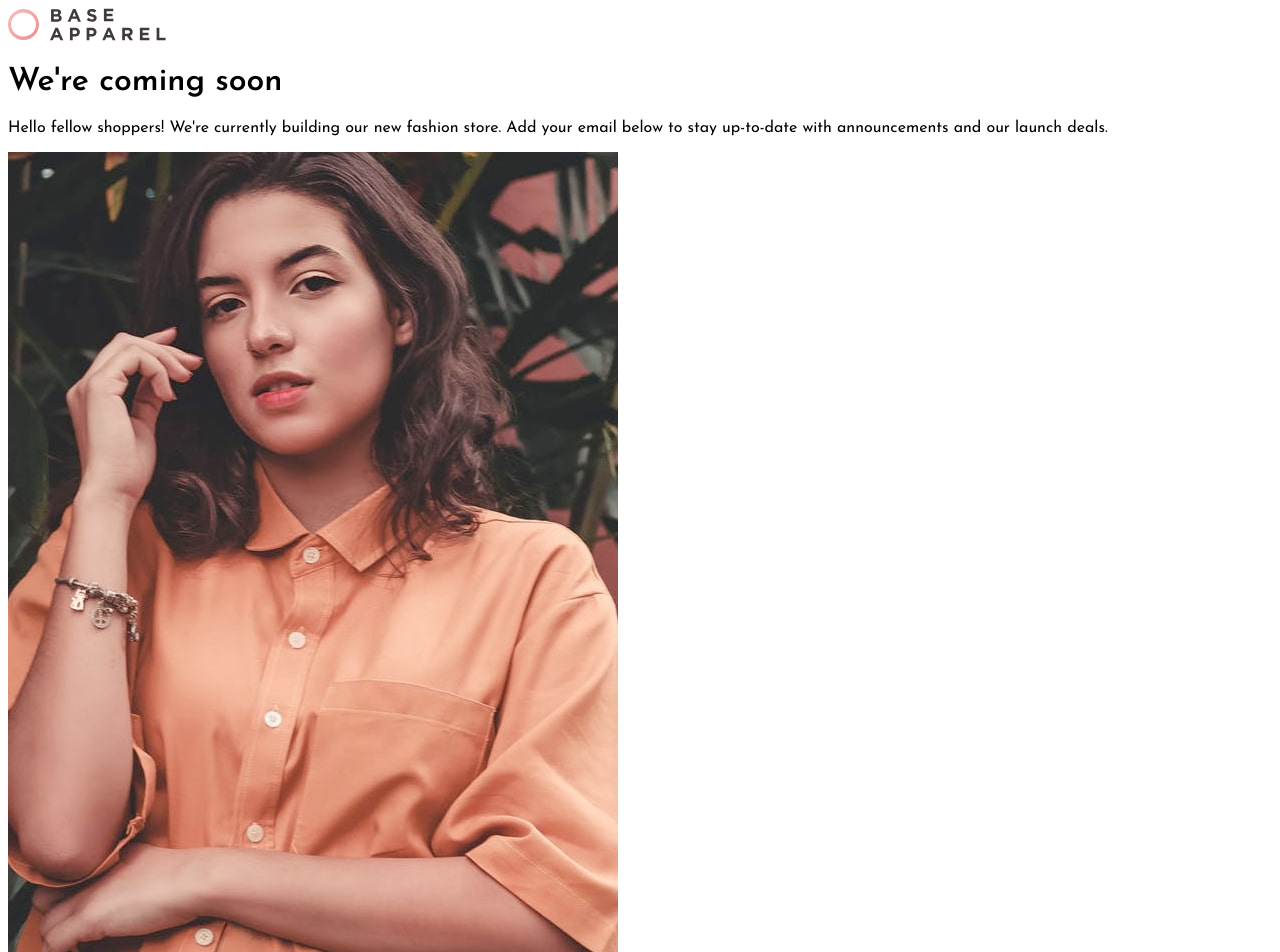
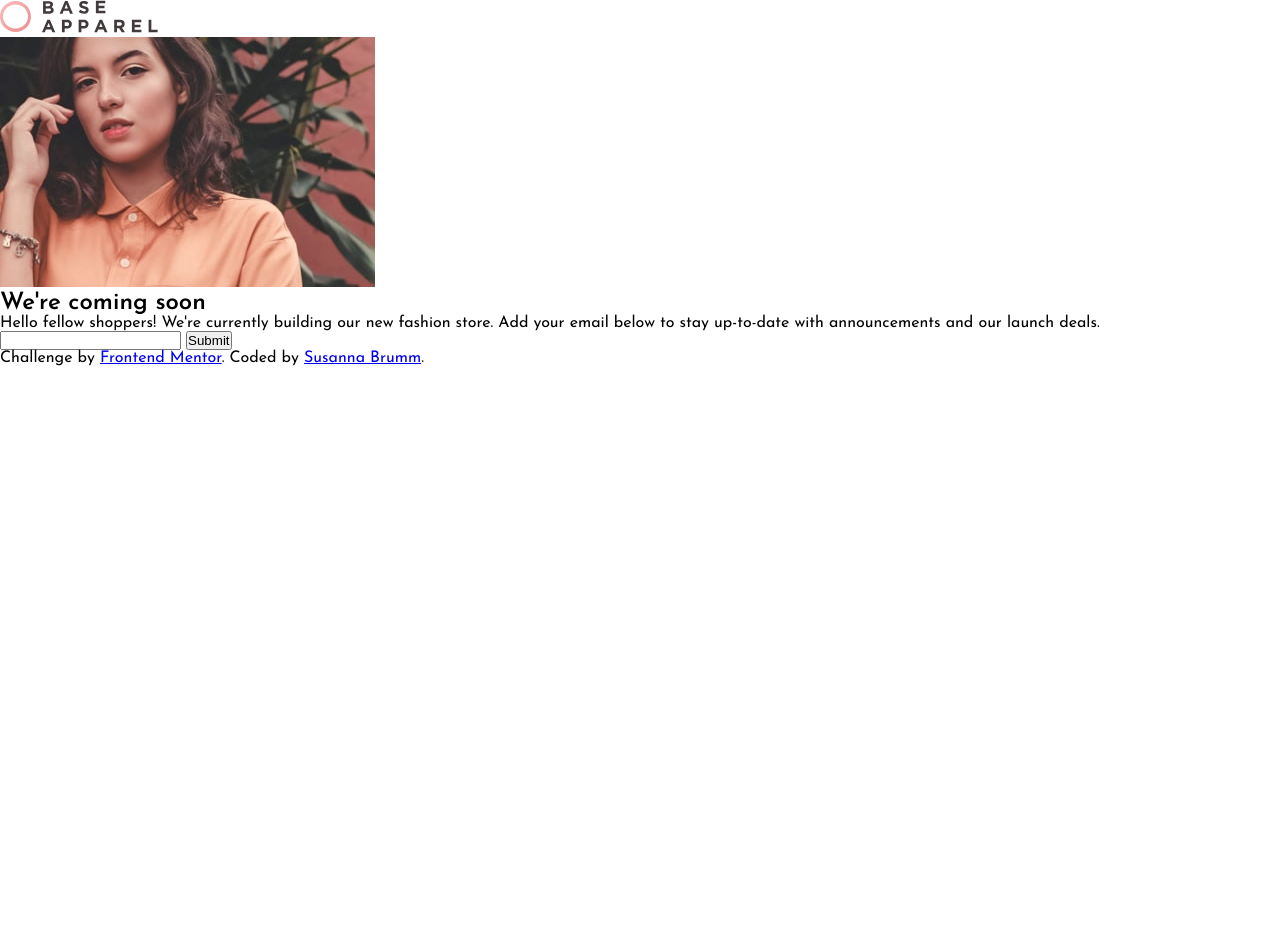
Before and after one commit to susi189/fm-coming-soon-page, a website: page index.html in a window 1280 px wide. Shown: the top 952 px of the page. After the commit the page ends 800 px from the top, so only its background shows below. Drawn offline with Linux system fonts and the light colour scheme.

Commit message:
added some general styles and changed index.html structure

```diff
--- a/index.html
+++ b/index.html
@@ -21,25 +21,30 @@
     <title>Frontend Mentor | Base Apparel coming soon page</title>
   </head>
   <body>
-    <header><img src="./images/logo.svg" alt="logo" /></header>
+    <section class="desktop-view">
+      <header>
+        <div class="image"><img src="./images/logo.svg" alt="logo" /></div>
+      </header>
+      <div class="image">
+        <img src="./images/hero-mobile.jpg" alt="picture of a model" />
+      </div>
       <main>
-      <div>
+        <div class="description">
           <h1>We're coming soon</h1>
           <p>
-          Hello fellow shoppers! We're currently building our new fashion store.
-          Add your email below to stay up-to-date with announcements and our
-          launch deals.
+            Hello fellow shoppers! We're currently building our new fashion
+            store. Add your email below to stay up-to-date with announcements
+            and our launch deals.
           </p>
+          <div class="form">
+            <form>
+              <input type="text" />
+              <input type="submit" value="Submit" />
+            </form>
           </div>
-      <div>
-        <img src="./images/hero-desktop.jpg" alt="picture of a model" />
         </div>
-      <form></form>
       </main>
-    <!-- We're coming soon Hello fellow shoppers! We're currently building our new
-    fashion store. Add your email below to stay up-to-date with announcements
-    and our launch deals. Email Address -->
-
+    </section>
     <footer>
       <p class="attribution">
         Challenge by
--- a/styles.scss
+++ b/styles.scss
@@ -1,5 +1,19 @@
+//Fonts
 $main-font: "Josefin Sans", sans-serif;
 
+//Colors
+
+$desat-red: hsl(0, 36%, 70%);
+$soft-red: hsl(0, 93%, 68%);
+$dg-red: hsl(0, 6%, 24%);
+
+* {
+  margin: 0;
+  padding: 0;
+  box-sizing: border-box;
+}
+
+html,
 body {
   font-family: $main-font;
 }
```
Also changed, not shown: styles.css, 1 other file. Lines whose indentation alone changed are shown as unchanged.
